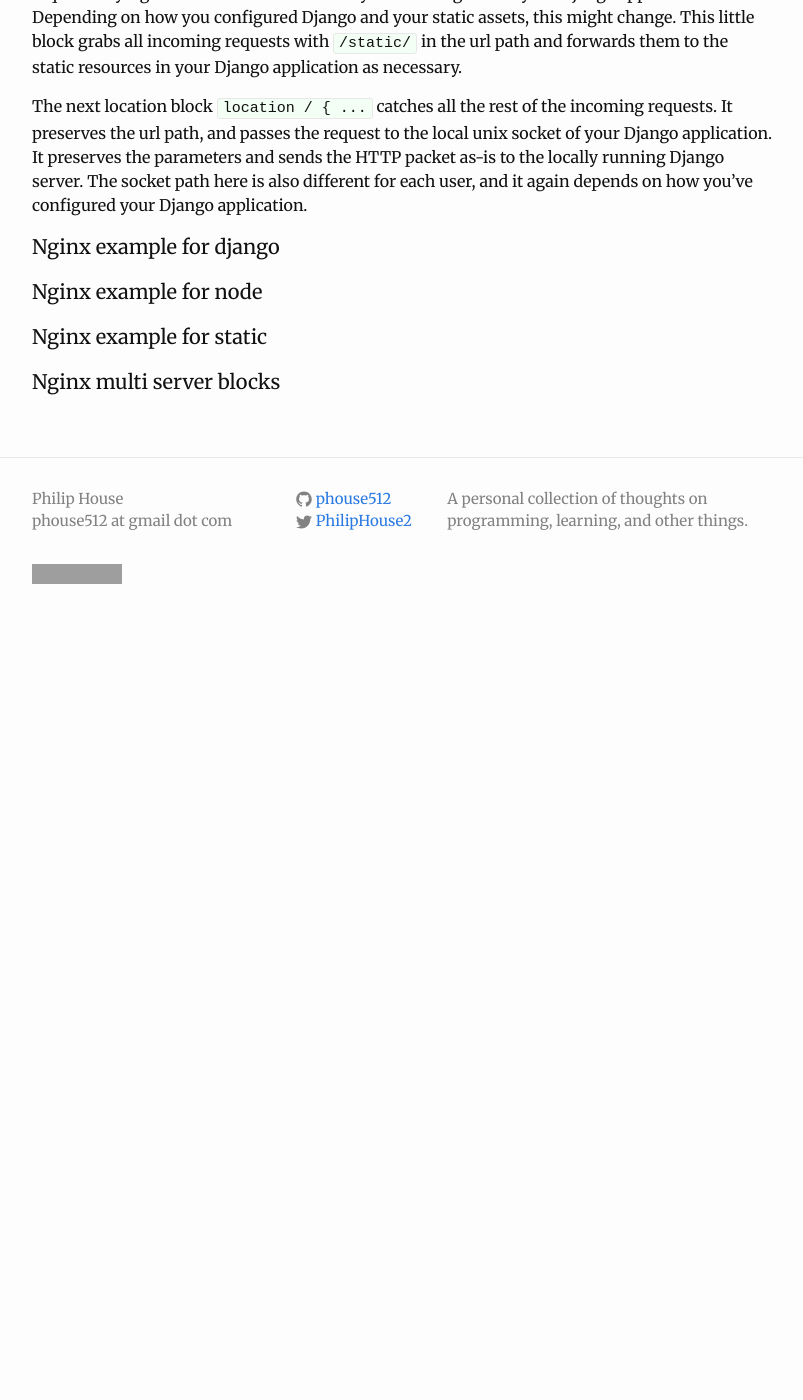
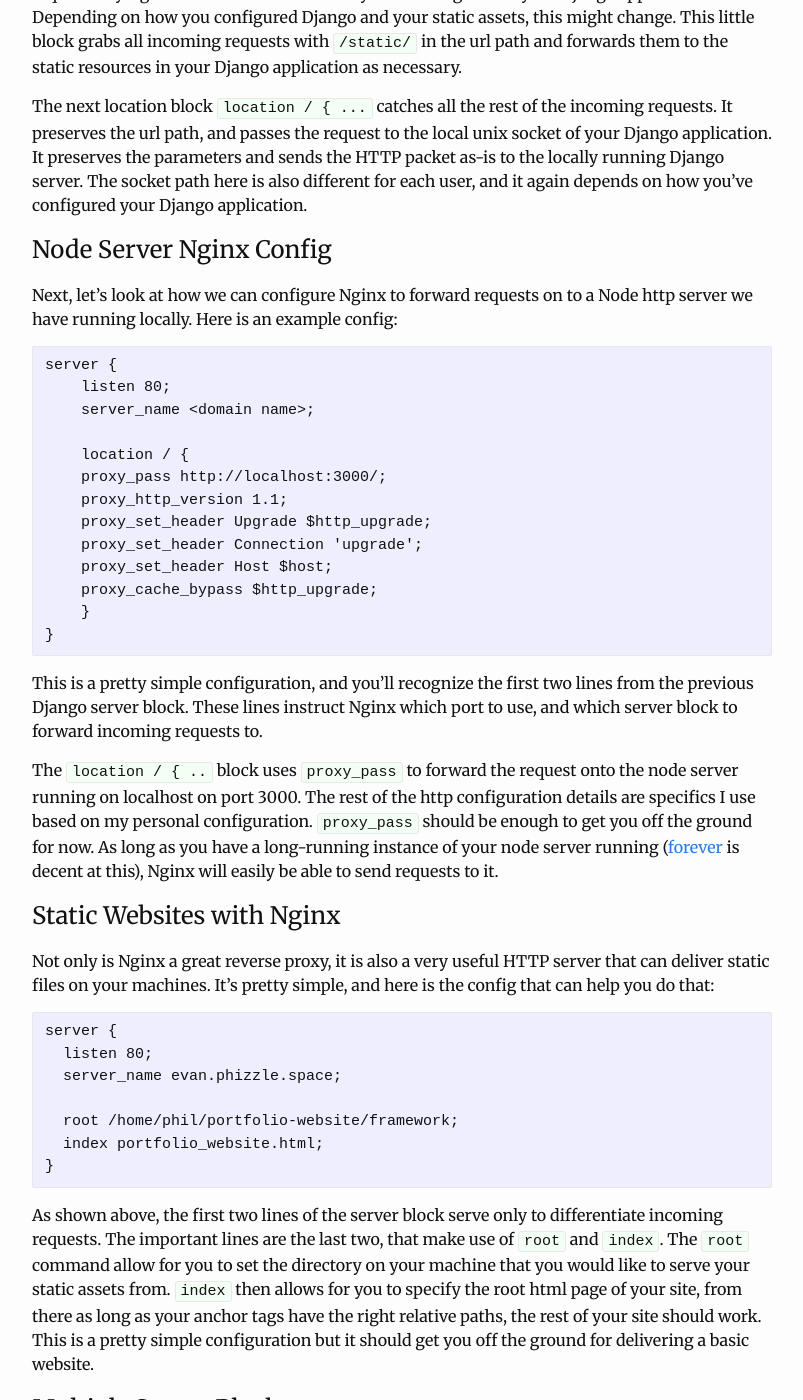
Before and after one commit to phouse512/blog, a Jekyll site: the page built from _posts/2016-10-18-using-nginx-effectively.markdown, in a window 1280 px wide and 1400 px high, scrolled down 1629 px. Shown: the whole window, without its empty margins (238-1041 px from the left). Built offline with Jekyll 4.4.1, drawn with Linux system fonts in a browser that asks for light colours; a script that is not in the unit is left out; comment, search, counter and statistics services are not loaded; before the commit the page ends 2259 px from its top, so only the background shows below that; grey boxes are pictures that could not be loaded.

Commit message:
finished django, node, and static sections

````diff
--- a/_posts/2016-10-18-using-nginx-effectively.markdown
+++ b/_posts/2016-10-18-using-nginx-effectively.markdown
@@ -44,7 +44,6 @@
 For those of you using Django, Nginx makes it easy to get your server pointed
 at a Django instance configured to run on localhost.
 
-
 ```
 server {
     listen 80;
@@ -87,13 +86,68 @@
 also different for each user, and it again depends on how you've configured
 your Django application.
 
+Node Server Nginx Config
+========================
+
+Next, let's look at how we can configure Nginx to forward requests on to a Node
+http server we have running locally. Here is an example config:
+
+```
+server {
+    listen 80;
+    server_name <domain name>;
+
+    location / {
+    proxy_pass http://localhost:3000/;
+    proxy_http_version 1.1;
+    proxy_set_header Upgrade $http_upgrade;
+    proxy_set_header Connection 'upgrade';
+    proxy_set_header Host $host;
+    proxy_cache_bypass $http_upgrade;
+    }
+}
+```
+
+This is a pretty simple configuration, and you'll recognize the first two lines
+from the previous Django server block. These lines instruct Nginx which port to
+use, and which server block to forward incoming requests to.
+
+The `location / { ..` block uses `proxy_pass` to forward the request onto the
+node server running on localhost on port 3000. The rest of the http
+configuration details are specifics I use based on my personal configuration.
+`proxy_pass` should be enough to get you off the ground for now. As long as you
+have a long-running instance of your node server running ([forever][for] is
+decent at this), Nginx will easily be able to send requests to it.
+
+Static Websites with Nginx
+==========================
+
+Not only is Nginx a great reverse proxy, it is also a very useful HTTP server
+that can deliver static files on your machines. It's pretty simple, and here is
+the config that can help you do that:
+
+```
+server {
+  listen 80;
+  server_name evan.phizzle.space;
+
+  root /home/phil/portfolio-website/framework;
+  index portfolio_website.html;
+}
+```
+
+As shown above, the first two lines of the server block serve only to
+differentiate incoming requests. The important lines are the last two, that
+make use of `root` and `index`. The `root` command allow for you to set the
+directory on your machine that you would like to serve your static assets from.
+`index` then allows for you to specify the root html page of your site, from
+there as long as your anchor tags have the right relative paths, the rest of
+your site should work. This is a pretty simple configuration but it should get
+you off the ground for delivering a basic website.
+
+Multiple Server Blocks
+======================
+
 
 [proxy]: https://en.wikipedia.org/wiki/Reverse_proxy
-
-#### Nginx example for django
-
-#### Nginx example for node
-
-#### Nginx example for static
-
-#### Nginx multi server blocks
+[for]: https://github.com/foreverjs/forever
````
